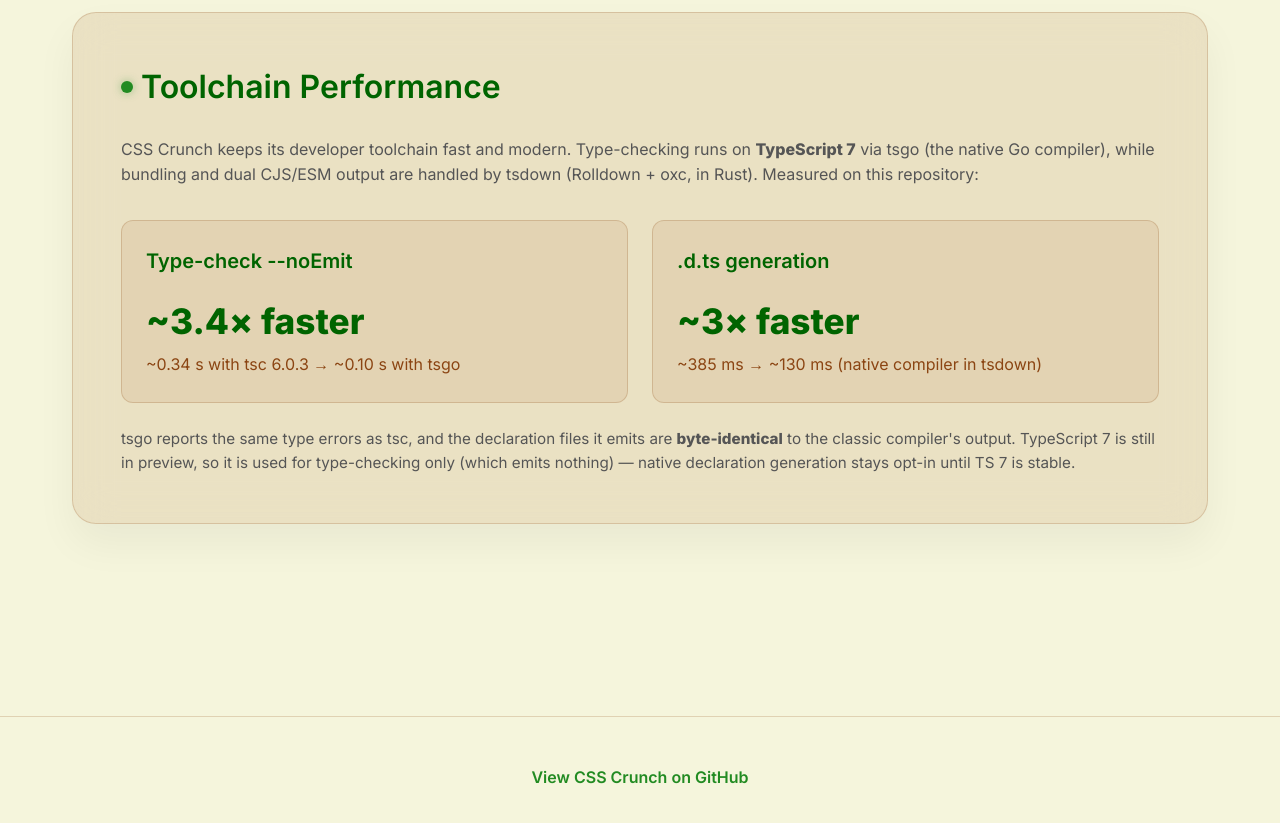
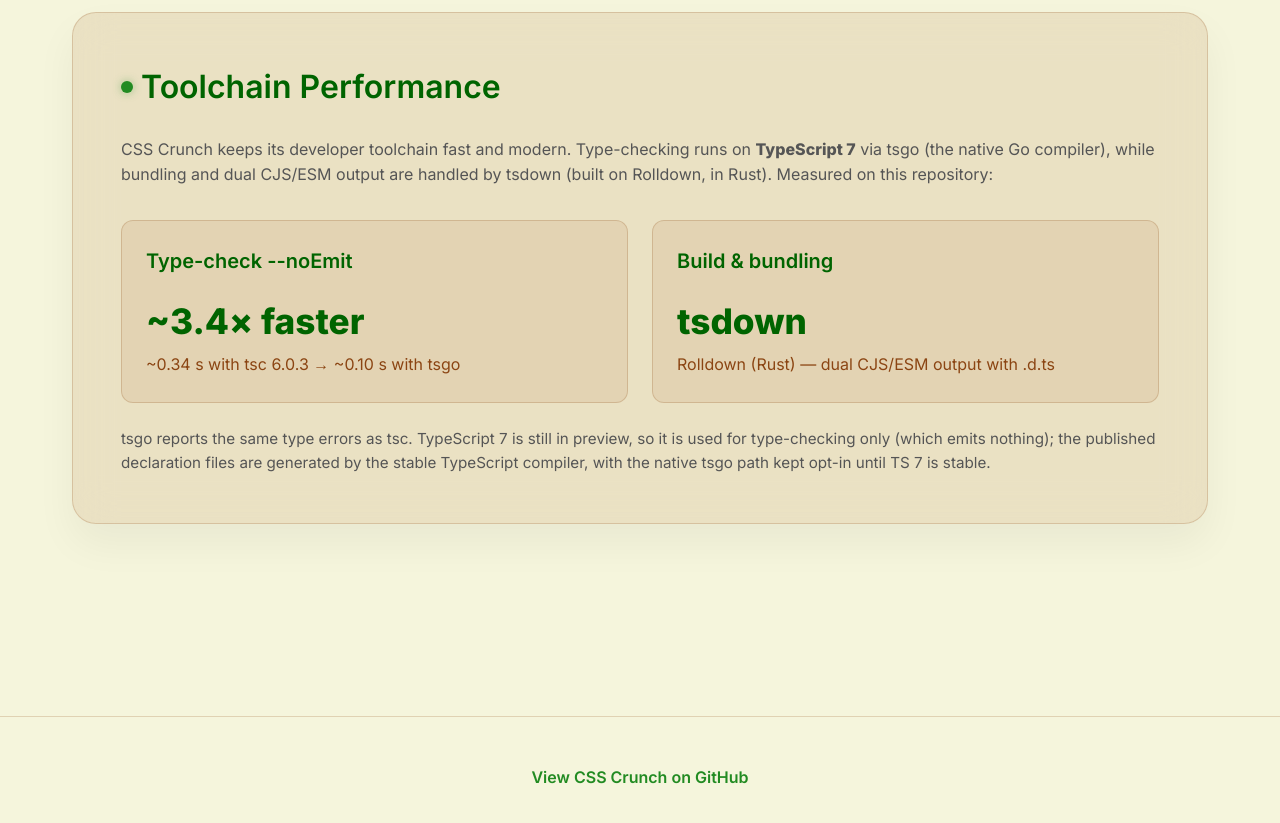
Before and after one commit to gafreax/csscrunch, a website: page docs/index.html in a window 1280 px wide. Shown: the part 4220-5043 px from the top of the page. Drawn offline with nearby package versions, Linux system fonts and the light colour scheme.

Commit message:
docs: fix claim tsgo

```diff
--- a/docs/index.html
+++ b/docs/index.html
@@ -354,7 +354,7 @@ const parsedCSS = compile(cssString);</code></pre>
 
     <section>
       <h2>Toolchain Performance</h2>
-      <p style="color: #555555; margin-bottom: 2rem;">CSS Crunch keeps its developer toolchain fast and modern. Type-checking runs on <strong>TypeScript&nbsp;7</strong> via <code>tsgo</code> (the native Go compiler), while bundling and dual CJS/ESM output are handled by <code>tsdown</code> (Rolldown&nbsp;+&nbsp;oxc, in Rust). Measured on this repository:</p>
+      <p style="color: #555555; margin-bottom: 2rem;">CSS Crunch keeps its developer toolchain fast and modern. Type-checking runs on <strong>TypeScript&nbsp;7</strong> via <code>tsgo</code> (the native Go compiler), while bundling and dual CJS/ESM output are handled by <code>tsdown</code> (built on Rolldown, in Rust). Measured on this repository:</p>
 
       <div style="display: flex; flex-wrap: wrap; gap: 1.5rem;">
         <div style="flex: 1 1 240px; background: var(--card-bg); border: 1px solid var(--card-border); border-radius: 12px; padding: 1.5rem;">
@@ -363,13 +363,13 @@ const parsedCSS = compile(cssString);</code></pre>
           <p style="color: var(--brown); margin: 0;">~0.34&nbsp;s with <code>tsc</code> 6.0.3 &rarr; ~0.10&nbsp;s with <code>tsgo</code></p>
         </div>
         <div style="flex: 1 1 240px; background: var(--card-bg); border: 1px solid var(--card-border); border-radius: 12px; padding: 1.5rem;">
-          <h3 style="margin-top: 0;"><code>.d.ts</code> generation</h3>
-          <p style="font-size: 2.2rem; font-weight: 800; color: var(--dark-green); margin: 0.2rem 0;">~3× faster</p>
-          <p style="color: var(--brown); margin: 0;">~385&nbsp;ms &rarr; ~130&nbsp;ms (native compiler in <code>tsdown</code>)</p>
+          <h3 style="margin-top: 0;">Build &amp; bundling</h3>
+          <p style="font-size: 2.2rem; font-weight: 800; color: var(--dark-green); margin: 0.2rem 0;"><code>tsdown</code></p>
+          <p style="color: var(--brown); margin: 0;">Rolldown (Rust) &mdash; dual CJS/ESM output with <code>.d.ts</code></p>
         </div>
       </div>
 
-      <p style="color: #555555; margin-top: 1.5rem; font-size: 0.95rem;"><code>tsgo</code> reports the same type errors as <code>tsc</code>, and the declaration files it emits are <strong>byte-identical</strong> to the classic compiler's output. TypeScript&nbsp;7 is still in preview, so it is used for type-checking only (which emits nothing) &mdash; native declaration generation stays opt-in until TS&nbsp;7 is stable.</p>
+      <p style="color: #555555; margin-top: 1.5rem; font-size: 0.95rem;"><code>tsgo</code> reports the same type errors as <code>tsc</code>. TypeScript&nbsp;7 is still in preview, so it is used for type-checking only (which emits nothing); the published declaration files are generated by the stable TypeScript compiler, with the native <code>tsgo</code> path kept opt-in until TS&nbsp;7 is stable.</p>
     </section>
   </main>
 
```
Also changed, not shown: README.md.
